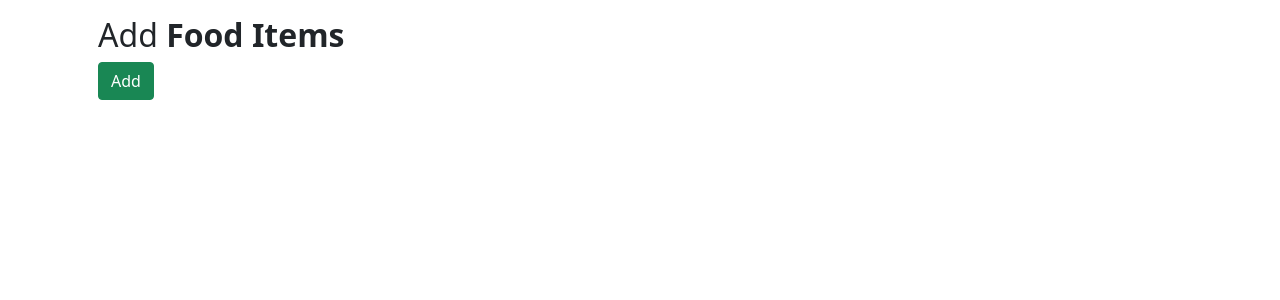
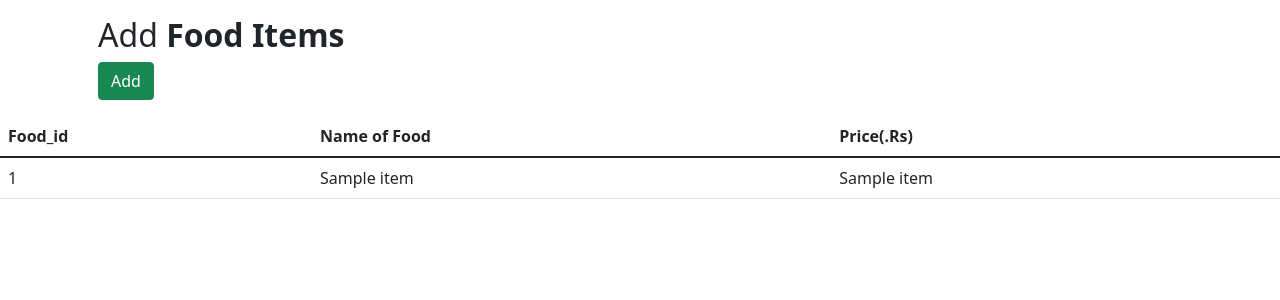
Before and after one commit to Yash-Sapre/Food-Ordering-System, a Flask app: template FoodOrderingWebsite/templates/addfooditems.html in a window 1280 px wide. Shown: the top 300 px of the page. Run offline with Flask 2, Linux system fonts and the light colour scheme; the template is opened without the code that fills it: most values are stand-ins (such as "Sample title", 1, 10 or a date in 2020); some libraries are stand-ins or nearby versions.

Commit message:
img upload

```diff
--- a/FoodOrderingWebsite/app.py
+++ b/FoodOrderingWebsite/app.py
@@ -1,11 +1,13 @@
 
 from logging import disable
+import os
 import flask_bcrypt
 from flask import Flask,render_template,request,session,redirect,g,url_for
+from werkzeug.utils import secure_filename
 from forms import LoginForm,RegistrationForm,Adminloginform
 from mysqldb import dbCursor,db
 from flask_bcrypt import Bcrypt
-
+from io import BytesIO
 
 
 bcrypt = Bcrypt()
@@ -90,16 +92,23 @@ def showdb():
 
 @app.route("/addfooditems",methods=['GET','POST'])
 def add_food():
+    dbCursor.execute("select food_id,food_name,price from FOOD")
+    Food_details=dbCursor.fetchall()
+    location="C:\\Users\\GAJENDRA\\Desktop\\Food-Ordering-System\\FoodOrderingWebsite\\static"
     if request.method=='POST':
         food_id=request.form['food_id']
         name=request.form['name']
-        sql=("INSERT INTO FOOD (food_id,food_name) values(%s,%s) ")
-        val=(food_id,name)
+        price=request.form['price']
+        food_image=request.files['food_image']
+        food_image.save(os.path.join(location,secure_filename(food_image.filename)))
+        sql=("INSERT INTO FOOD (food_id,food_name,price) values(%s,%s,%s) ")
+        val=(food_id,name,price)
         dbCursor.execute(sql,val)
+
         db.commit()
-
         print(dbCursor.rowcount, "record inserted.")
-    return render_template('addfooditems.html',title="Add Food items")
+        return redirect('/addfooditems')
+    return render_template('addfooditems.html',title="Add Food items",Food_details=Food_details)
 
 
 
--- a/FoodOrderingWebsite/mysqldb.py
+++ b/FoodOrderingWebsite/mysqldb.py
@@ -10,10 +10,11 @@ def init_db():
     dbCursor.execute('USE COUNTER')
     dbCursor.execute('CREATE TABLE USER (user_id INT AUTO_INCREMENT PRIMARY KEY ,'
                      'username VARCHAR(100),password VARCHAR(100),email VARCHAR(100))')
-    dbCursor.execute('CREATE TABLE FOOD (food_id INT AUTO_INCREMENT PRIMARY KEY,food_name VARCHAR(100))')
+
     dbCursor.execute('CREATE TABLE CUSTOMER (customer_id INT AUTO_INCREMENT PRIMARY KEY ,customer_name VARCHAR(100))')
     dbCursor.execute('CREATE TABLE CUSTOMER_ORDER (order_id INT, food_id INT,customer_id INT,count INT,status BOOLEAN)')
     dbCursor.execute('CREATE TABLE ADMIN(username varchar(20),password varchar(100))')
+    dbCursor.execute('CREATE TABLE FOOD (food_id INT AUTO_INCREMENT PRIMARY KEY,food_name VARCHAR(100),price INT,food_img BLOB NULL)')
 
 '''
 Executing show databases
--- a/FoodOrderingWebsite/templates/addfooditems.html
+++ b/FoodOrderingWebsite/templates/addfooditems.html
@@ -8,17 +8,6 @@
 
                 <h2>Add <b> Food Items </b></h2>  <button type="button"  class="btn btn-success float-right"
                 data-toggle="modal" data-target="#mymodal">Add</button>
-
-
-
-
-
-
-
-
-
-
-
 
 
             </div>
@@ -37,7 +26,7 @@
          </div>
          <div class="modal-body">
 
-            <form action="{{url_for('add_food')}}" method="POST">
+            <form enctype="multipart/form-data" method="POST">
 
 
                <div class="form-group">
@@ -54,6 +43,23 @@
 
 
                </div>
+               <div class="form-group">
+
+                  <label>Image:</label>
+                  <input type="file" class="form-control" name="food_image" required="1">
+
+
+               </div>
+
+               <div class="form-group">
+
+                  <label>Price:</label>
+                  <input type="number" class="form-control" name="price" required="1">
+
+
+               </div>
+
+
 
 
 
@@ -67,6 +73,8 @@
 
 
             </form>
+
+
 
 
          </div>
@@ -99,5 +107,26 @@
 
 
 </div>
+<div>
+ <table class="table">
+  <thead>
+    <tr>
+
+      <th scope="col">Food_id</th>
+      <th scope="col">Name of Food </th>
+      <th scope="col">Price(.Rs)</th>
+    </tr>
+  </thead>
+  <tbody>
+  {% for item in Food_details %}
+    <tr>
+      <td>{{item.0}}</td>
+      <td>{{item.1}}</td>
+      <td>{{item.2}}</td>
+    </tr>
+    {% endfor %}
+  </tbody>
+</table>
+</div>
 
 {% endblock%}
```
Also changed, not shown: FoodOrderingWebsite/static/1.jpg (added), FoodOrderingWebsite/static/2.jpg (added).
